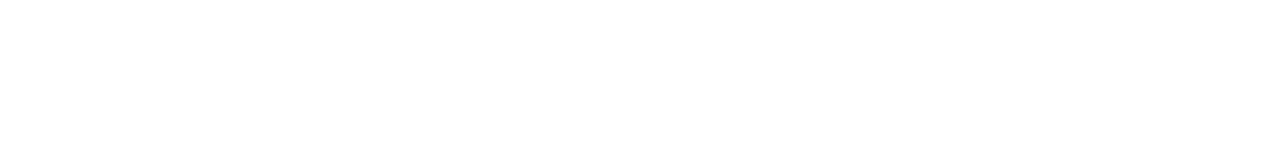
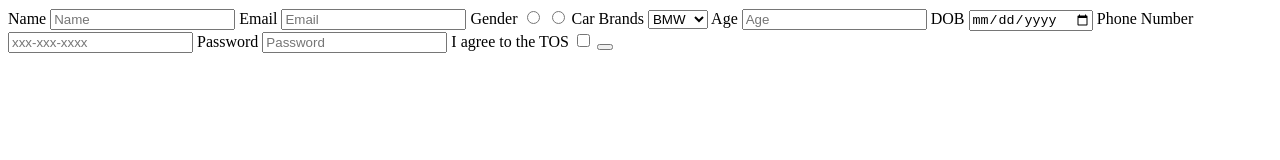
Before and after one commit to acciojob/signup-form-car-QUAYEMX1, a website: page main.html in a window 1280 px wide. Drawn offline with Linux system fonts and the light colour scheme.

Commit message:
created a submission

```diff
--- a/main.html
+++ b/main.html
@@ -8,6 +8,41 @@
 
 <body>
 	<!-- the entire body must be written by student -->
+	<form method="post">
+		<label for="name"> Name</label>
+		<input type="text" id="name" placeholder="Name" required>
+
+		<label for="email"> Email</label>
+		<input type="email" id="email" placeholder="Email" required>
+
+		<label for="gender"> Gender</label>
+		<input type="radio" id="gender_m" value="male" name="gender" required>
+		<input type="radio" id="gender_f" value="female" name="gender" required>
+
+		<label for="cars"> Car Brands</label>
+		<select id="cars" placeholder="--Please choose an option" required>
+			<option>BMW</option>
+			<option>Audi</option>
+			<option>Maruti</option>
+			<option>Nano</option>
+		</select>
+
+		<label for="age"> Age</label>
+		<input type="number" id="age" placeholder="Age" required>
+
+		<label for="dob"> DOB</label>
+		<input type="date" id="dob" required>
+
+		<label for="tel"> Phone Number</label>
+		<input type="tel" id="tel" placeholder="xxx-xxx-xxxx" >
+
+		<label for="password"> Password</label>
+		<input type="password" id="password" placeholder="Password" required>
+
+		<label for="tos"> I agree to the TOS</label>
+		<input type="checkbox" id="tos" required>
+
+		<button type="submit">
     <script type="text/javascript" src="./script.js">
 </script>
 
```
